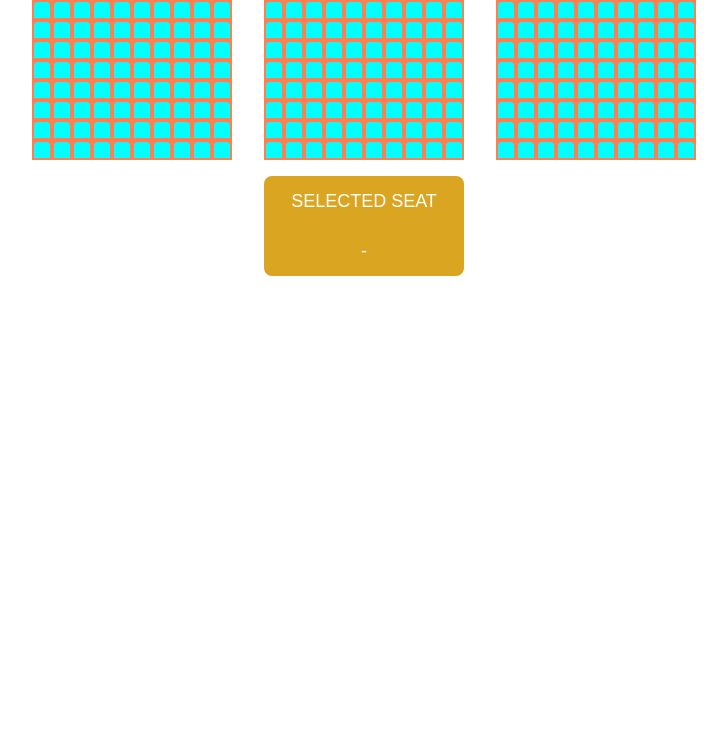
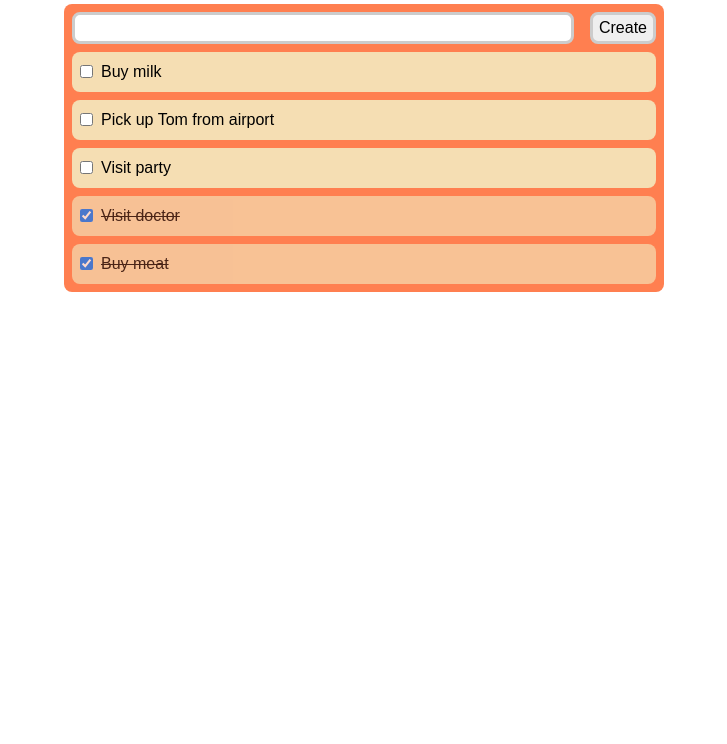
Before and after one commit to Vladyslav-Andrievych/javascript-full, a website: page index.html in a window 1280 px wide. Shown: the part 56-800 px from the top of the page, without its empty margins (276-1003 px from the left). Drawn offline with nearby package versions, Linux system fonts and the light colour scheme.

Commit message:
lesson 23 homeTask 1

```diff
--- a/index.html
+++ b/index.html
@@ -3,7 +3,7 @@
   <head>
     <meta charset="UTF-8" />
     <meta name="viewport" content="width=device-width, initial-scale=1.0" />
-    <title>Document</title>
+    <title>Todo List</title>
     <link
       rel="stylesheet"
       href="https://cdnjs.cloudflare.com/ajax/libs/normalize/8.0.1/normalize.css"
@@ -13,12 +13,15 @@
     <link rel="stylesheet" href="styles.css" />
   </head>
 
-  <body class="page">
-    <div class="arena"></div>
-    <div class="board">
-      <span>Selected seat</span>
-      <span class="board__selected-seat">-</span>
-    </div>
+  <body>
+    <h1 class="title">Todo List</h1>
+    <main class="todo-list">
+      <div class="actions">
+        <input class="task-input" type="text" />
+        <button class="btn create-task-btn">Create</button>
+      </div>
+      <ul class="list"></ul>
+    </main>
 
     <script src="index.js"></script>
   </body>
--- a/index.js
+++ b/index.js
@@ -1,79 +1,92 @@
-// Отрисовка арены
+const listElem = document.querySelector('.list');
 
-const arenaElem = document.querySelector('.arena');
+const tasks = [
+  { id: 1, text: 'Buy milk', done: false },
+  { id: 2, text: 'Pick up Tom from airport', done: false },
+  { id: 3, text: 'Visit party', done: false },
+  { id: 4, text: 'Visit doctor', done: true },
+  { id: 5, text: 'Buy meat', done: true },
+];
 
-const generateArrayOfNumbers = (from, to) => {
-  const result = [];
+const renderTasks = (tasksList) => {
+  const tasksElems = tasksList
+    .sort((a, b) => a.done - b.done)
+    .map(({ id, text, done }) => {
+      const listItemElem = document.createElement('li');
+      listItemElem.classList.add('list__item');
+      const checkbox = document.createElement('input');
+      checkbox.setAttribute('type', 'checkbox');
+      checkbox.checked = done;
+      checkbox.classList.add('list__item-checkbox');
+      checkbox.dataset.id = id;
+      if (done) {
+        listItemElem.classList.add('list__item_done');
+      }
+      listItemElem.append(checkbox, text);
 
-  for (let i = from; i <= to; i += 1) {
-    result.push(i);
-  }
+      return listItemElem;
+    });
 
-  return result;
+  listElem.append(...tasksElems);
 };
 
-const getLineSeat = () =>
-  generateArrayOfNumbers(1, 10)
-    .map(
-      (seatNumber) => `
-        <div
-            class="sector__seat"
-            data-seat-number="${seatNumber}"
-        ></div>
-    `
-    )
-    .join('');
+renderTasks(tasks);
 
-const getSectorLine = () => {
-  const lineSeats = getLineSeat();
+// создание дел
 
-  return generateArrayOfNumbers(1, 10)
-    .map(
-      (lineNumber) => `
-        <div
-            class="sector__line"
-            data-line-number="${lineNumber}"
-        >${lineSeats}</div>
-    `
-    )
-    .join('');
-};
+const createTaskElem = document.querySelector('.create-task-btn');
 
-const renderArena = () => {
-  const sectorLines = getSectorLine();
+function counter() {
+  let count = 5;
 
-  const renderedMarkUp = generateArrayOfNumbers(1, 3)
-    .map(
-      (sectorNumber) => `
-        <div
-            class="sector"
-            data-sector-number="${sectorNumber}"
-        >${sectorLines}</div>
-    `
-    )
-    .join('');
+  return function () {
+    count += 1;
+    return count;
+  };
+}
 
-  arenaElem.innerHTML = renderedMarkUp;
-};
+const createId = counter();
 
-renderArena();
+const onCreateTask = (event) => {
+  const taskInputElem = document.querySelector('.task-input');
 
-// Выбирая любое место сектора, получаем номера сектора, ряда и места
-
-const onSeatSelect = (event) => {
-  const isSeat = event.target.classList.contains('sector__seat');
-
-  if (!isSeat) {
+  const isFilled = taskInputElem.value;
+  if (!isFilled) {
     return;
   }
 
-  const spanSelectedSeatElem = document.querySelector('.board__selected-seat');
+  const id = createId();
 
-  const seatNumber = event.target.dataset.seatNumber;
-  const lineNumber = event.target.closest('.sector__line').dataset.lineNumber;
-  const sectorNumber = event.target.closest('.sector').dataset.sectorNumber;
+  tasks.push({ id, text: taskInputElem.value, done: false });
 
-  spanSelectedSeatElem.textContent = `S ${sectorNumber} - L ${lineNumber} - S ${seatNumber}`;
+  taskInputElem.value = '';
+
+  listElem.innerHTML = '';
+  renderTasks(tasks);
 };
 
-arenaElem.addEventListener('click', onSeatSelect);
+createTaskElem.addEventListener('click', onCreateTask);
+
+// переключатель выполнено/не выполнено
+
+const onClickCkeckbox = (event) => {
+  const isCheckbox = event.target.classList.contains('list__item-checkbox');
+  if (!isCheckbox) {
+    return;
+  }
+
+  const taskIndex = tasks.findIndex(
+    (task) => task.id === Number(event.target.dataset.id)
+  );
+
+  if (tasks[taskIndex].done === false) {
+    tasks[taskIndex].done = true;
+  } else {
+    tasks[taskIndex].done = false;
+  }
+
+  listElem.innerHTML = '';
+  renderTasks(tasks);
+};
+
+listElem.addEventListener('click', onClickCkeckbox);
--- a/styles.css
+++ b/styles.css
@@ -1,48 +1,77 @@
-.page {
-  display: flex;
-  flex-direction: column;
-  align-items: center;
+* {
+  box-sizing: border-box;
+}
+
+body {
   font-family: Arial, Helvetica, sans-serif;
 }
 
-.arena {
-  display: flex;
+.title {
+  font-size: 24px;
+  text-transform: uppercase;
+  text-align: center;
 }
 
-.sector {
+.todo-list {
   display: flex;
   flex-direction: column;
+  margin-top: 32px;
   background-color: coral;
-  margin: 16px;
+  border-radius: 8px;
+  padding: 8px;
+  max-width: 600px;
+  margin: auto;
 }
 
-.sector__line {
-  display: flex;
-  height: 20px;
-  width: 200px;
-  align-items: center;
-  justify-content: space-around;
+.list {
+  margin: 0;
+  padding: 0;
+  list-style-type: none;
+  margin: auto;
+  width: 100%;
 }
 
-.sector__seat {
-  height: 16px;
-  width: 16px;
-  background-color: aqua;
-  border-top-right-radius: 4px;
-  border-top-left-radius: 4px;
-  cursor: pointer;
+.list__item {
+  display: flex;
+  align-items: center;
+  height: 40px;
+  border-radius: 8px;
+  background-color: wheat;
+  margin-bottom: 8px;
+  padding: 8px;
 }
 
-.board {
-  height: 100px;
-  width: 200px;
-  background-color: goldenrod;
+.list__item_done {
+  text-decoration: line-through;
+  opacity: 0.7;
+}
+
+.list__item:last-child {
+  margin-bottom: 0;
+}
+
+.list__item-checkbox {
+  margin-right: 8px;
+}
+
+.btn {
+  height: 32px;
+  min-width: 64px;
+  border: 3px solid #ccc;
+  outline: none;
+  cursor: pointer;
   border-radius: 8px;
-  color: white;
-  font-size: 18px;
+  margin-left: 16px;
+}
+
+.actions {
   display: flex;
-  flex-direction: column;
-  align-items: center;
-  justify-content: space-around;
-  text-transform: uppercase;
+  margin-bottom: 8px;
 }
+
+.task-input {
+  height: 32px;
+  border: 3px solid #ccc;
+  border-radius: 8px;
+  flex: 1;
+}
```
